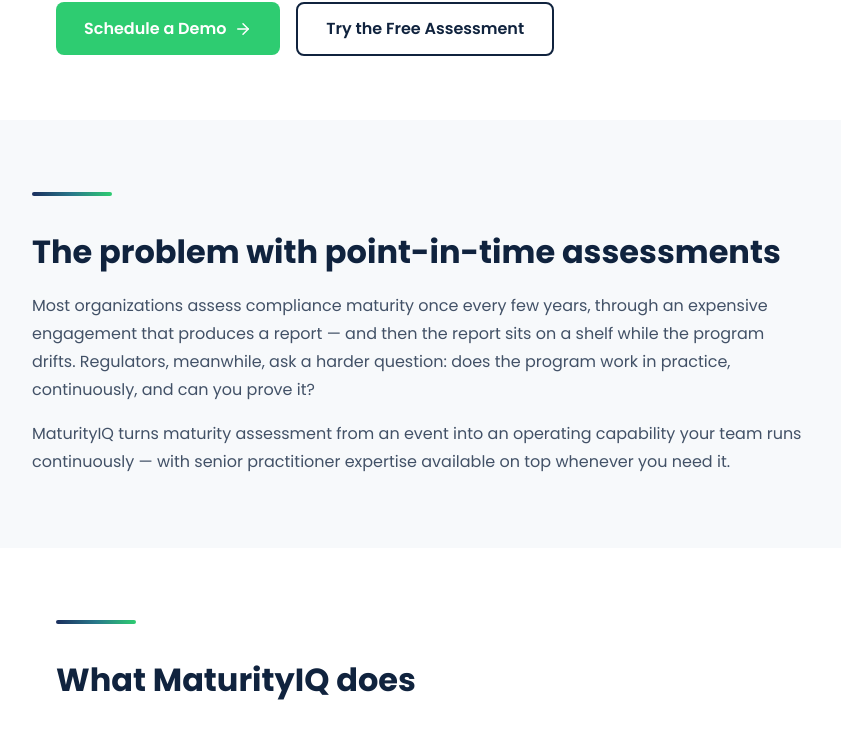
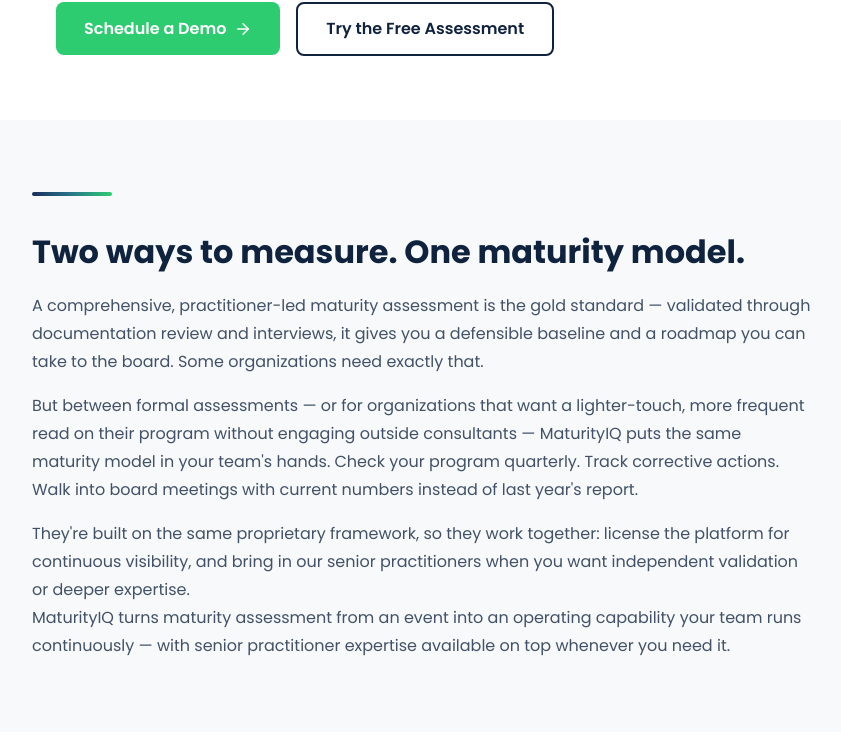
Before and after one commit to asalim19/Lincoln-Health-Advisory-, a Next.js app: page /platform in a window 1280 px wide. Shown: the part 594-1336 px from the top of the page, without its empty margins (58-899 px from the left). Built offline with nearby package versions, Linux system fonts and the light colour scheme.

Commit message:
Update page.jsx

```diff
--- a/app/platform/page.jsx
+++ b/app/platform/page.jsx
@@ -102,11 +102,21 @@
       <section style={{ backgroundColor: '#F7F9FB', padding: '4.5rem 1.5rem' }}>
         <div style={{ maxWidth: 1100, margin: '0 auto' }}>
           <div className="pf-divider"></div>
-          <h2 style={{ fontSize: '2rem', fontWeight: 700, marginBottom: '1rem' }}>The problem with point-in-time assessments</h2>
+         <h2 style={{ fontSize: '2rem', fontWeight: 700, marginBottom: '1rem' }}>Two ways to measure. One maturity model.</h2>
           <p style={{ opacity: .78, lineHeight: 1.75, maxWidth: 780, marginBottom: '1rem' }}>
-            Most organizations assess compliance maturity once every few years, through an expensive engagement that produces
-            a report — and then the report sits on a shelf while the program drifts. Regulators, meanwhile, ask a harder question:
-            does the program work in practice, continuously, and can you prove it?
+            A comprehensive, practitioner-led maturity assessment is the gold standard — validated through documentation
+            review and interviews, it gives you a defensible baseline and a roadmap you can take to the board. Some
+            organizations need exactly that.
+          </p>
+          <p style={{ opacity: .78, lineHeight: 1.75, maxWidth: 780, marginBottom: '1rem' }}>
+            But between formal assessments — or for organizations that want a lighter-touch, more frequent read on their
+            program without engaging outside consultants — {PRODUCT_NAME} puts the same maturity model in your team's hands.
+            Check your program quarterly. Track corrective actions. Walk into board meetings with current numbers instead
+            of last year's report.
+          </p>
+          <p style={{ opacity: .78, lineHeight: 1.75, maxWidth: 780 }}>
+            They're built on the same proprietary framework, so they work together: license the platform for continuous
+            visibility, and bring in our senior practitioners when you want independent validation or deeper expertise.
           </p>
           <p style={{ opacity: .78, lineHeight: 1.75, maxWidth: 780 }}>
             {PRODUCT_NAME} turns maturity assessment from an event into an operating capability your team runs continuously —
```
